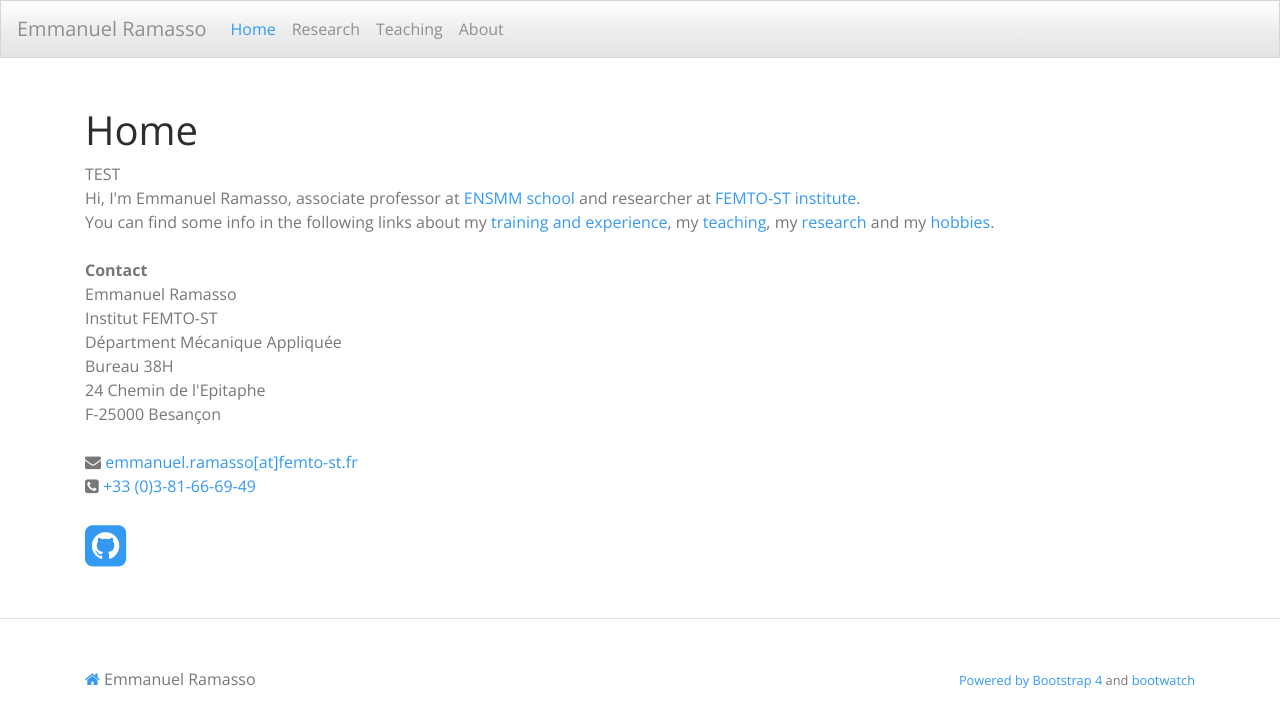
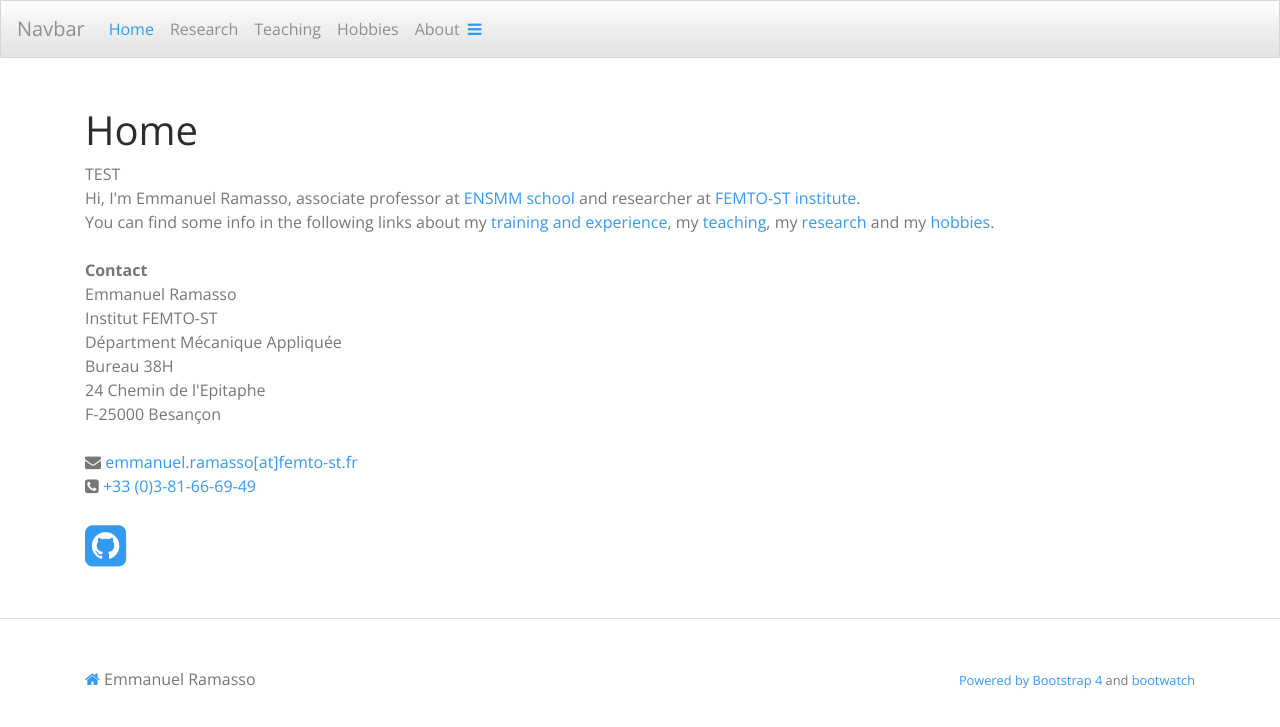
Before and after one commit to emmanuelramasso/emmanuelramasso.github.io, a Jekyll site: the page built from index.html, in a window 1280 px wide. Shown: the top 727 px of the page. Built offline with Jekyll 4.4.1, drawn with Linux system fonts in a browser that asks for light colours; a style sheet for code colours, icons or effects is not loaded.

Commit message:
Update header.html

```diff
--- a/_includes/header.html
+++ b/_includes/header.html
@@ -1,6 +1,6 @@
 <nav class="navbar navbar-expand-lg navbar-light bg-light">
 
-  <a class="navbar-brand" href="#">Emmanuel Ramasso</a>
+  <a class="navbar-brand" href="#">Navbar</a>
 
   <button class="navbar-toggler" type="button" data-toggle="collapse" data-target="#navbarNavAltMarkup" aria-controls="navbarNavAltMarkup" aria-expanded="false" aria-label="Toggle navigation">
     <span class="navbar-toggler-icon"></span>
@@ -11,9 +11,12 @@
       <a class="nav-item nav-link active" href="https://emmanuelramasso.github.io">Home <span class="sr-only">(current)</span></a>
       <a class="nav-item nav-link" href="Research.html">Research</a>
       <a class="nav-item nav-link" href="Teaching.html">Teaching</a>
+      <a class="nav-item nav-link" href="Hobbies.html">Hobbies</a>
       <a class="nav-item nav-link" href="About.html">About</a>
     </div>
-
+    <a href="javascript:void(0);" class="icon" onclick="myFunction()">
+    <i class="fa fa-bars"></i>
+    </a>
   </div>
 
 </nav>
```
